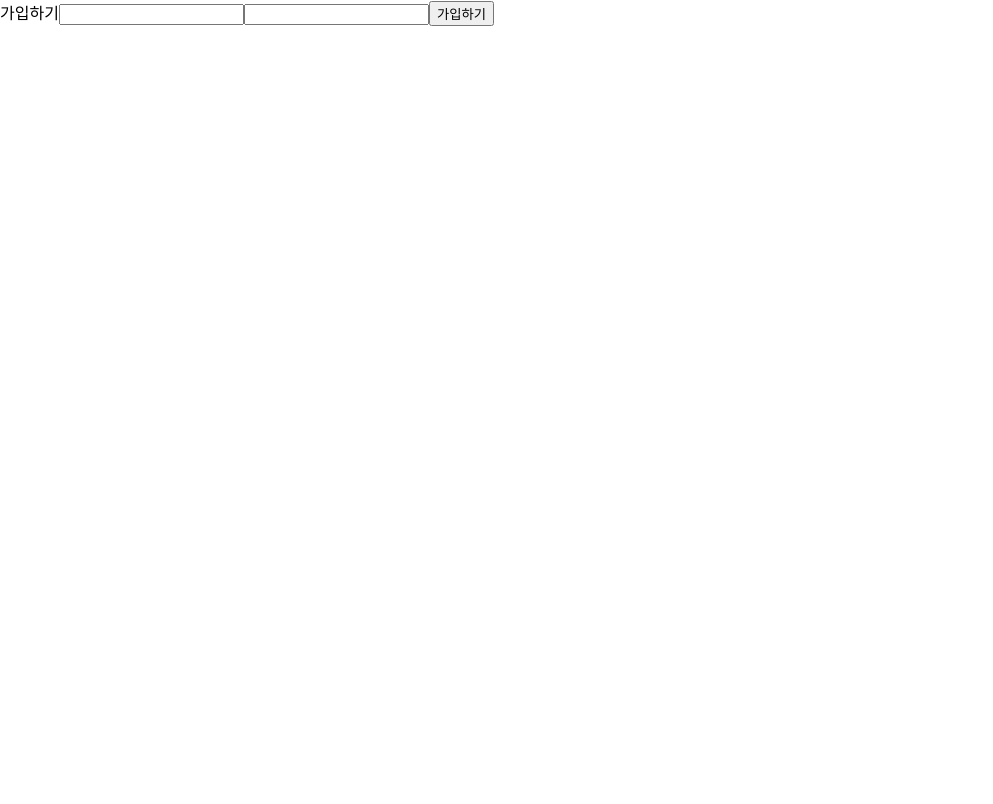
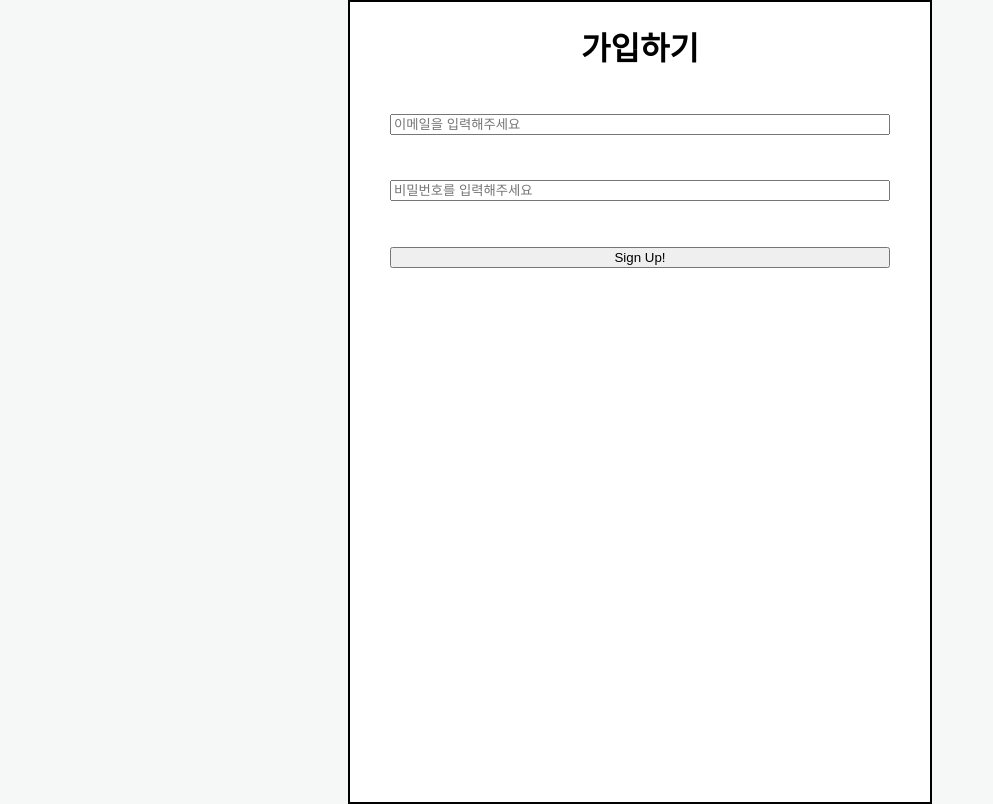
Before and after one commit to hyunjin0910/Todolist, a React (Create React App) app: page /signUp in a window 1280 px wide. Shown: the whole page, without its empty margins (0-993 px from the left). Built offline with nearby package versions, Linux system fonts and the light colour scheme.

Commit message:
design: 회원가입 및 App.js css 레이아웃 세팅

```diff
--- /dev/null
+++ b/src/App.css
@@ -0,0 +1,19 @@
+body {
+  background-color: rgb(246, 247, 247);
+}
+
+.app {
+  width: 500px;
+  height: 100vh;
+  margin: 0 auto;
+  background-color: white;
+  border: 2px solid black;
+  display: flex;
+  flex-direction: column;
+  align-items: center;
+  padding: 0 40px;
+}
+
+/* .ant-btn-primary {
+  background-color: palevioletred;
+} */
--- a/src/App.js
+++ b/src/App.js
@@ -1,9 +1,9 @@
 import { BrowserRouter, Routes, Route } from "react-router-dom";
 import { SignIn, SignUp, Home, TodoList, CreateTodo } from "./pages/index";
-
+import "./App.css";
 const App = () => {
   return (
-    <>
+    <div className="app">
       <BrowserRouter>
         <Routes>
           <Route path="/" element={<Home />} />
@@ -13,7 +13,7 @@ const App = () => {
           <Route path="/createTodo" element={<CreateTodo />} />
         </Routes>
       </BrowserRouter>
-    </>
+    </div>
   );
 };
 
--- a/src/pages/signUp.js
+++ b/src/pages/signUp.js
@@ -3,14 +3,28 @@ import styled from "@emotion/styled";
 const SignUp = () => {
   return (
     <Wrapper>
-      가입하기
-      <Input />
-      <Input />
-      <Button>가입하기</Button>
+      <h1>가입하기</h1>
+      <FormContainer>
+        <Input size="large" placeholder="이메일을 입력해주세요" />
+        <Input size="large" placeholder="비밀번호를 입력해주세요" />
+        <Button type="primary" shape="round" size="large">
+          Sign Up!
+        </Button>
+      </FormContainer>
     </Wrapper>
   );
 };
 
 export default SignUp;
 
-const Wrapper = styled.div``;
+const Wrapper = styled.div`
+  width: 100%;
+  text-align: center;
+`;
+
+const FormContainer = styled.form`
+  height: 200px;
+  display: flex;
+  justify-content: space-around;
+  flex-direction: column;
+`;
```
